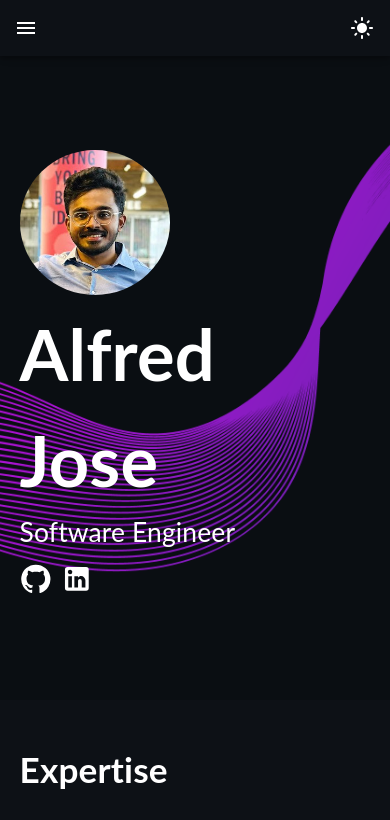
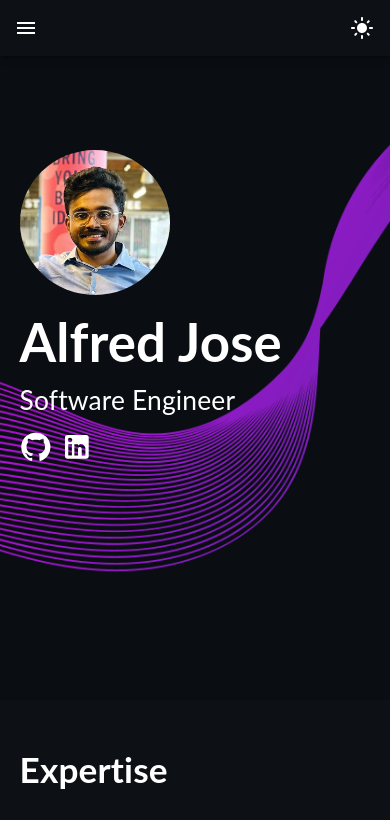
Before and after one commit to alfredjose17/portfolio, a React (Create React App) app: page / in a window 390 px wide. Shown: the top 820 px of the page. Built offline with nearby package versions, Linux system fonts and the light colour scheme.

Commit message:
deploying to github pages

```diff
--- a/package.json
+++ b/package.json
@@ -54,6 +54,7 @@
     ]
   },
   "devDependencies": {
-    "@types/react-vertical-timeline-component": "^3.3.6"
+    "@types/react-vertical-timeline-component": "^3.3.6",
+    "gh-pages": "^6.3.0"
   }
 }
--- a/src/assets/styles/Main.scss
+++ b/src/assets/styles/Main.scss
@@ -105,7 +105,7 @@
 
     @media (max-width:768px) {
         .about-section h1 {
-            font-size: 4em !important;
+            font-size: 3em !important;
             text-align: left;
         }
 
```
Also changed, not shown: 1 other file (tests, documents, lock files or other folders).
